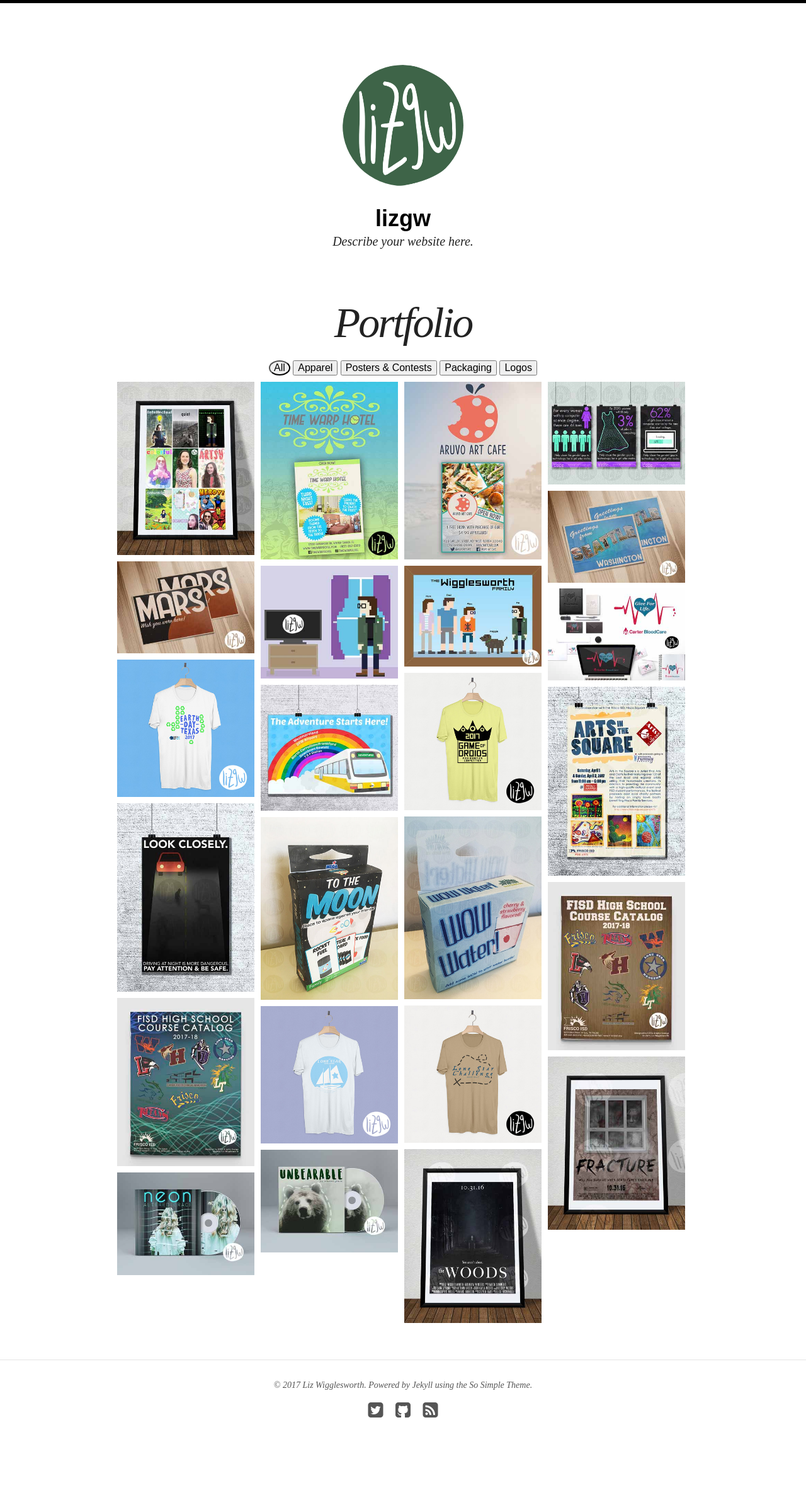
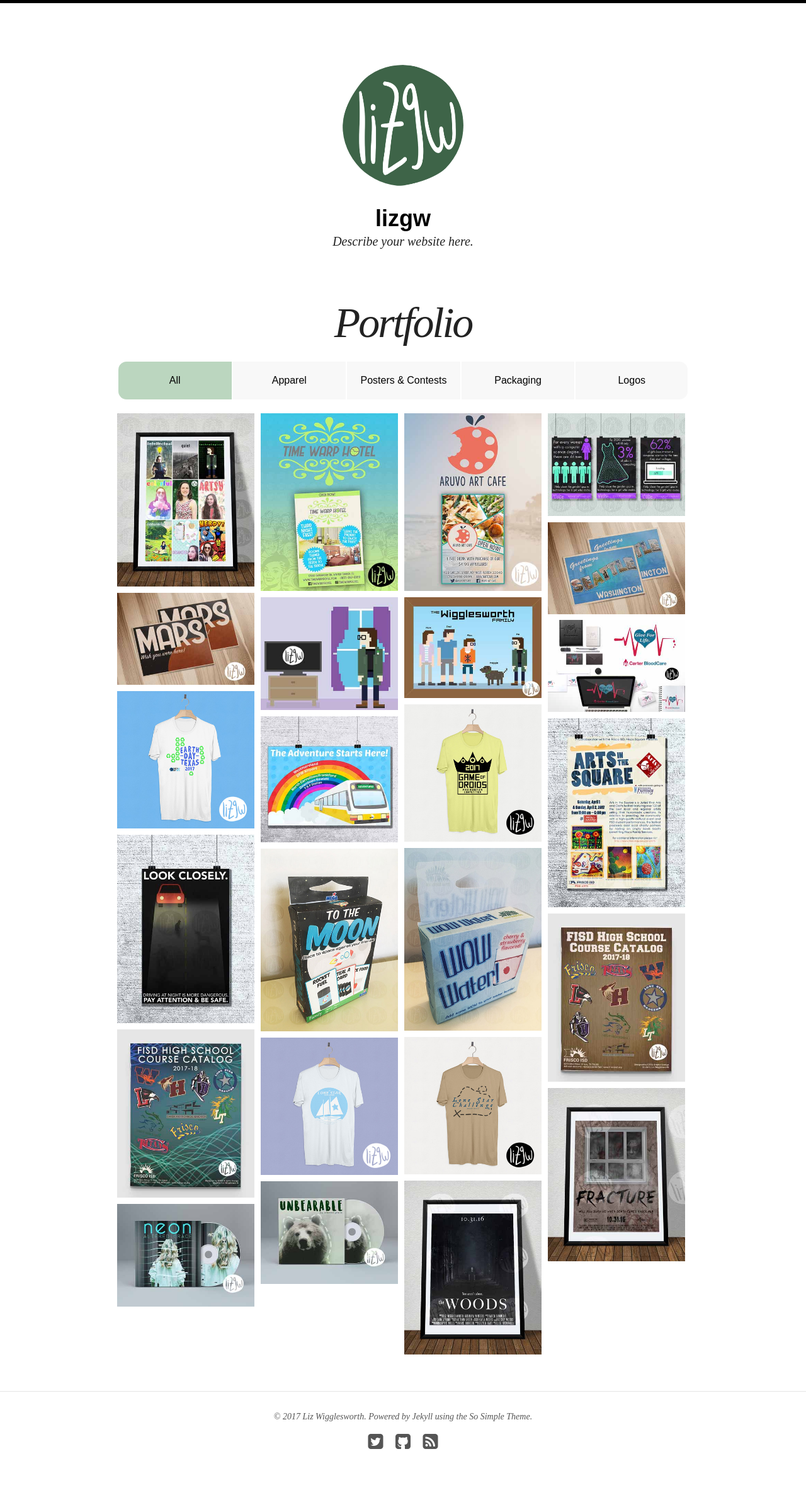
Before and after one commit to gh0staria/gh0staria.github.io, a Jekyll site: the page built from portfolio/index.html, in a window 1280 px wide. Shown: the whole page at 63% size. Built offline with Jekyll 4.4.1, drawn with Linux system fonts in a browser that asks for light colours; nearby versions of some CDN libraries; before the commit the page ends 2350 px from its top, so only the background shows below that.

Commit message:
Make portfolio page prettier

```diff
--- a/assets/css/grid.css
+++ b/assets/css/grid.css
@@ -7,22 +7,47 @@
 }
 
 .grid-sorting {
-	margin-bottom: 10px;
+	width: 100%;
+	margin-bottom: 20px;
 	text-align: center;
 }
 
-.grid-sorting a {
-	display: inline;
-	margin: 5px 20px;
-	padding: 5px;
-	text-align: center;
-	font-size: 1.5em;
-	border-radius: 10px;
-	background-color: #f7f7f7;
+.grid-sorting:after {
+    content: "";
+    clear: both;
+    display: table;
+}
+
+.grid-sorting button {
+	width: 20%;
+	border: 2px solid #ffffff;
+	background-color: #f8f8f8;
+	padding: 10px;
+	font-size: 1em;
+	float: left;
+	min-height: 4em;
+}
+
+.grid-sorting button:not(:last-child) {
+    border-right: none; /* Prevent double borders */
+}
+
+.grid-sorting button:first-child {
+    border-top-left-radius: 15px;
+	border-bottom-left-radius: 15px;
+}
+
+.grid-sorting button:last-child {
+    border-top-right-radius: 15px;
+	border-bottom-right-radius: 15px;
+}
+
+.grid-sorting button:hover {
+    background-color: #d8e3dc;
 }
 
 .active {
-	border-radius: 100%;
+	background-color: #bbd6bf !important;
 }
 
 @media screen and (max-width: 480px) {
@@ -32,6 +57,15 @@
 
 	.grid-sizer,
 	.grid-item { width: 48%; }
+
+	.grid-sorting button {
+		width: 100%;
+		padding: 10px;
+		font-size: 1em;
+		display: block;
+		min-height: 1.5em;
+		border-radius: 15px;
+	}
 }
 
 @media screen and (min-width: 481px) and (max-width: 768px) {
--- a/assets/js/grid.js
+++ b/assets/js/grid.js
@@ -2,7 +2,8 @@
 	itemSelector: '.grid-item',
 	columnWidth: '.grid-sizer',
 	percentPosition: true,
-	gutter: 10
+	gutter: 10,
+	stagger: 5
 });
 
 $grid.imagesLoaded().progress(function () {
@@ -12,8 +13,8 @@
 $(".filters-btn").click(function (e) {
 	// filtering code from http://www.epicwebs.co.uk/jquery-tutorials/quick-and-easy-jquery-masonry-tutorial/
 
-	$(".filters-btn").removeClass("active");
-	$(this).addClass("active");
+	$("button").removeClass("active");
+	$(this).toggleClass("active");
 
 	var group = $(this).attr("data-filter");
 	var groupClass = "." + group;
```
